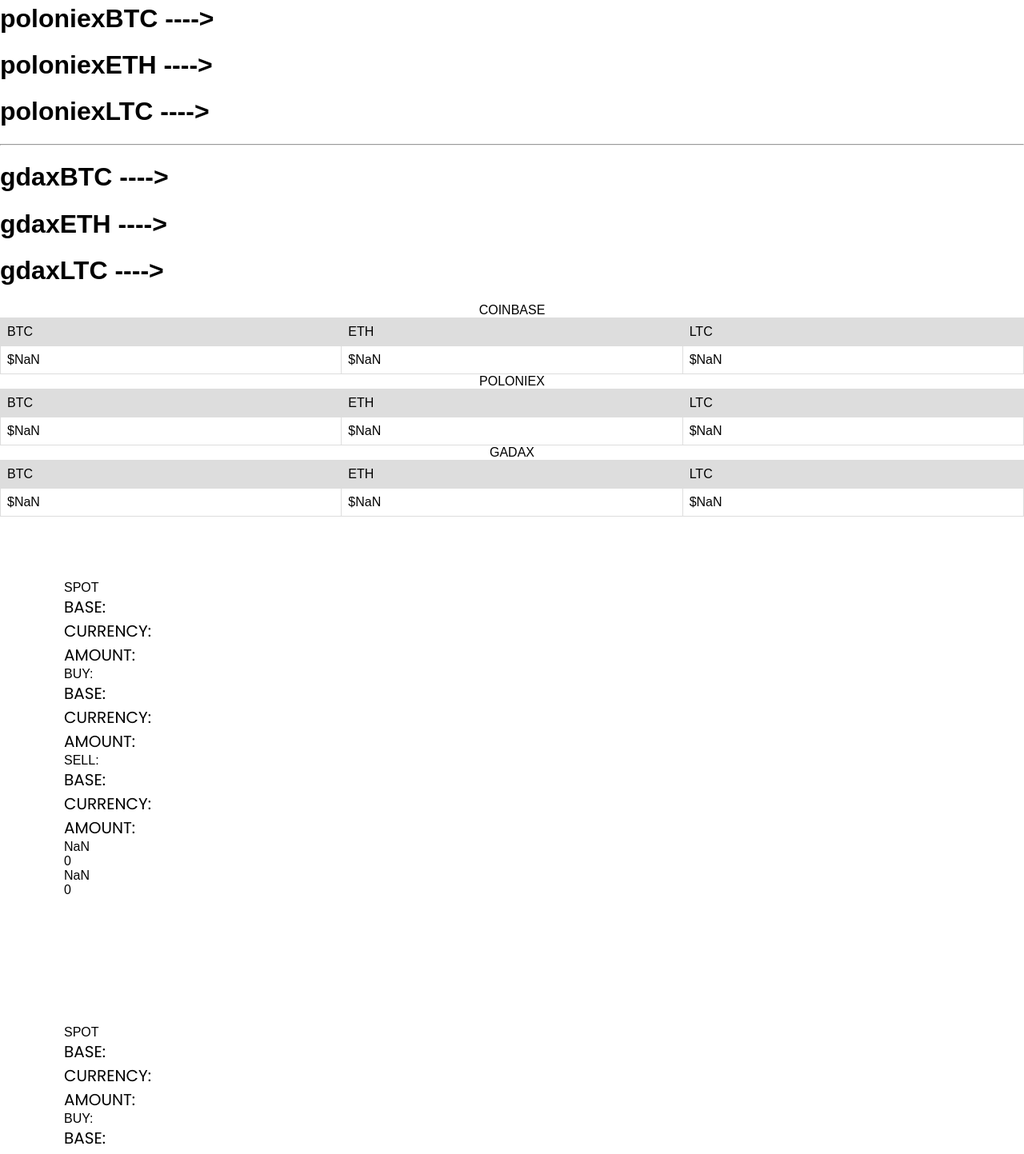
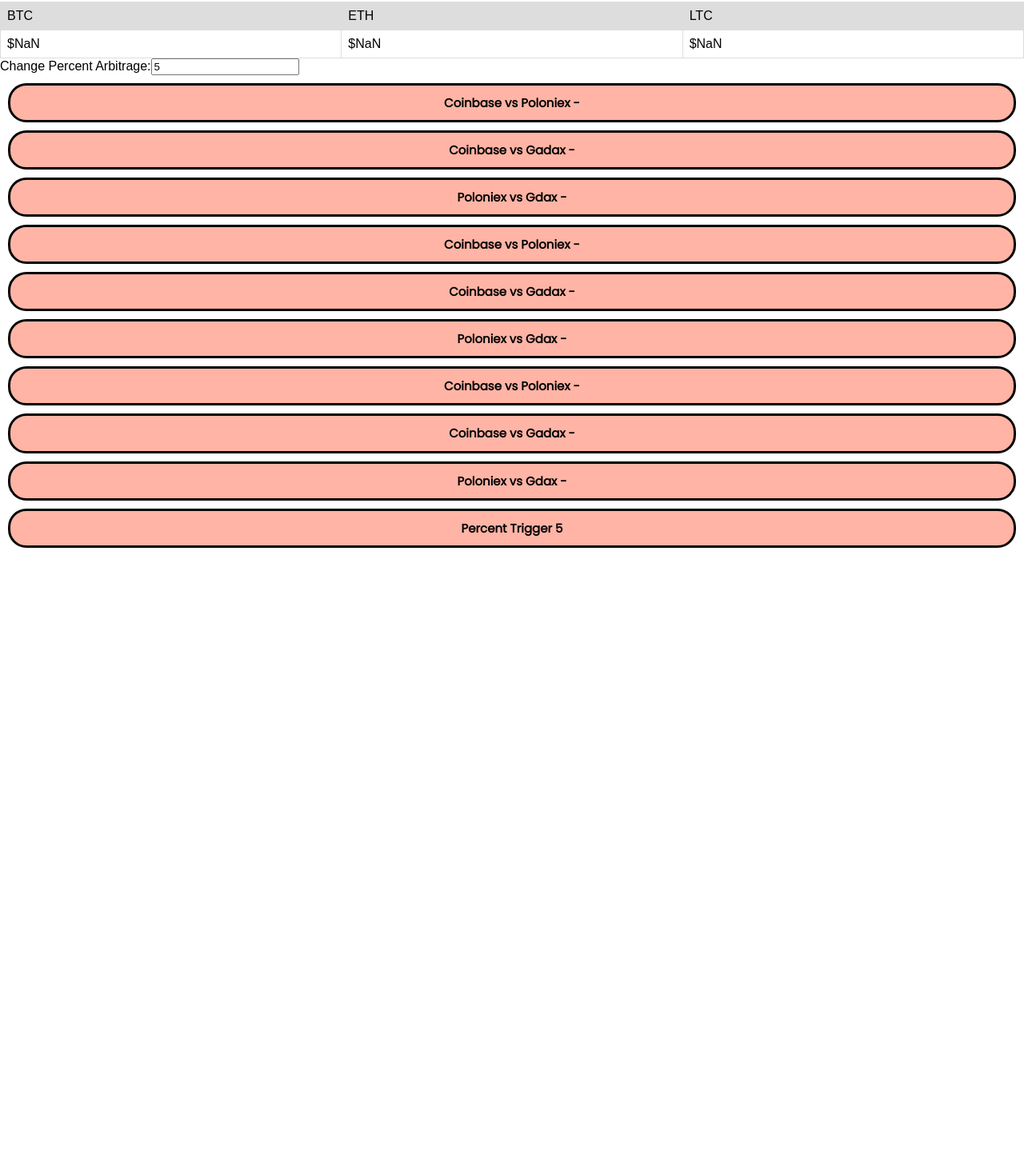
Before and after one commit to jhosuedeveloper/project4, a React (Create React App) app: page / in a window 1280 px wide. Shown: the part 407-1850 px from the top of the page at 80% size. Built offline with nearby package versions, Linux system fonts and the light colour scheme; no server answers; a web font is replaced by a local one.

Commit message:
doing final steps

```diff
--- a/src/App.css
+++ b/src/App.css
@@ -32,3 +32,19 @@
 
 
 .dollars:before { content:'$'; }
+
+.info{
+  border-radius: 23px;
+  /*background-color: #8BFFD1;*/
+  background-color: #FFB4A5;
+  border-color: black;
+  border-style: solid;
+  margin: 10px;
+}
+
+.info h1{
+    font-family: 'Poppins', sans-serif;
+    font-size: 15px;
+    text-align: center;
+
+}
--- a/src/App.js
+++ b/src/App.js
@@ -23,7 +23,16 @@
       gdaxETH:'',
       gdaxLTC:'',
       arbitrage: false,
-      triggerPercent: 0.7, //percent
+      arbt1: false,
+      arbt2: false,
+      arbt3: false,
+      arbt4: false,
+      arbt5: false,
+      arbt6: false,
+      arbt7: false,
+      arbt8: false,
+      arbt9: false,
+      triggerPercent: 5, //percent
       btcmsg1: '',
       btcmsg2: '',
       btcmsg3: '',
@@ -34,6 +43,7 @@
       ltcmsg2: '',
       ltcmsg3: ''
     }
+    this.handleChange = this.handleChange.bind(this)
   }
 
   handlecoinbaseBTH (bitcoin) {
@@ -76,50 +86,74 @@
 
         if((this.state.coinbaseBTC - this.state.poloniexBTC) <0 ){
           if (   100*(this.state.poloniexBTC - this.state.coinbaseBTC)/this.state.coinbaseBTC > this.state.triggerPercent  ){
-        this.setState({arbitrage: true})
+            this.setState({arbt1: true})
             this.setState({btcmsg1: "buy BTC in coinbase and sell it on poloniex"})
+          }
+          else{
+            this.setState({arbt1: false})
+            this.setState({btcmsg1: "No arbitrage FOR BITCOIN going on now"})
           }
         }
         else if ((this.state.coinbaseBTC - this.state.poloniexBTC) > 0 ) {
           if (   100*(this.state.coinbaseBTC - this.state.poloniexBTC)/this.state.poloniexBTC > this.state.triggerPercent  ){
-        this.setState({arbitrage: true})
+            this.setState({arbt1: true})
             this.setState({btcmsg1: "buy BTC in poloniex and sell it on coinbase"})
+          }
+          else{
+            this.setState({arbt1: false})
+            this.setState({btcmsg1: "No arbitrage FOR BITCOIN going on now"})
           }
         }
         else{
-      this.setState({arbitrage: false})
+          this.setState({arbt1: false})
           this.setState({btcmsg1: "No arbitrage FOR BITCOIN going on now"})
         }//second stage
         if((this.state.coinbaseBTC - this.state.gdaxBTC) <0 ){
           if (   100*(this.state.gdaxBTC - this.state.coinbaseBTC)/this.state.coinbaseBTC > this.state.triggerPercent  ){
-        this.setState({arbitrage: true})
+            this.setState({arbt2: true})
             this.setState({btcmsg2: "buy BTC in coinbase and sell it on gdax"})
+          }
+          else{
+            this.setState({arbt2: false})
+            this.setState({btcmsg2: "No arbitrage FOR BITCOIN going on now"})
           }
         }
         else if ((this.state.coinbaseBTC - this.state.gdaxBTC) > 0 ) {
           if (   100*(this.state.coinbaseBTC - this.state.gdaxBTC)/this.state.gdaxBTC > this.state.triggerPercent  ){
-        this.setState({arbitrage: true})
+            this.setState({arbt2: true})
             this.setState({btcmsg2: "buy BTC in gdax and sell it on coinbase"})
+          }
+          else{
+            this.setState({arbt2: false})
+            this.setState({btcmsg2: "No arbitrage FOR BITCOIN going on now"})
           }
         }
         else{
-      this.setState({arbitrage: false})
+          this.setState({arbt2: false})
           this.setState({btcmsg2: "No arbitrage FOR BITCOIN going on now"})
         }//third stage
         if((this.state.poloniexBTC - this.state.gdaxBTC) <0 ){
           if (   100*(this.state.gdaxBTC - this.state.poloniexBTC)/this.state.poloniexBTC > this.state.triggerPercent  ){
-        this.setState({arbitrage: true})
+            this.setState({arbt3: true})
             this.setState({btcmsg3: "buy BTC in poloniex and sell it on gdax"})
+          }
+          else{
+            this.setState({arbt3: false})
+            this.setState({btcmsg3: "No arbitrage FOR BITCOIN going on now"})
           }
         }
         else if ((this.state.poloniexBTC - this.state.gdaxBTC) > 0 ) {
           if (   100*(this.state.poloniexBTC - this.state.gdaxBTC)/this.state.gdaxBTC > this.state.triggerPercent  ){
-        this.setState({arbitrage: true})
+            this.setState({arbt3: true})
             this.setState({btcmsg3: "buy BTC in gdax and sell it on poloniex"})
+          }
+          else{
+            this.setState({arbt3: false})
+            this.setState({btcmsg3: "No arbitrage FOR BITCOIN going on now"})
           }
         }
         else{
-      this.setState({arbitrage: false})
+          this.setState({arbt3: false})
           this.setState({btcmsg3: "No arbitrage FOR BITCOIN going on now"})
         }
         //end of BITCOIN PHASE
@@ -131,50 +165,74 @@
 
         if((this.state.coinbaseETH - this.state.poloniexETH) <0 ){
           if (   100*(this.state.poloniexETH - this.state.coinbaseETH)/this.state.coinbaseETH > this.state.triggerPercent  ){
-        this.setState({arbitrage: true})
+            this.setState({arbt4: true})
             this.setState({ethmsg1: "buy ETH in coinbase and sell it on poloniex"})
+          }
+          else{
+            this.setState({arbt4: false})
+            this.setState({ethmsg1: "No arbitrage FOR Ethereum going on now"})
           }
         }
         else if ((this.state.coinbaseETH - this.state.poloniexETH) > 0 ) {
           if (   100*(this.state.coinbaseETH - this.state.poloniexETH)/this.state.poloniexETH > this.state.triggerPercent  ){
-        this.setState({arbitrage: true})
+            this.setState({arbt4: true})
             this.setState({ethmsg1: "buy ETH in poloniex and sell it on coinbase"})
+          }
+          else{
+            this.setState({arbt4: false})
+            this.setState({ethmsg1: "No arbitrage FOR Ethereum going on now"})
           }
         }
         else{
-      this.setState({arbitrage: false})
-      this.setState({ethmsg1: "No arbitrage FOR BITCOIN going on now"})
+          this.setState({arbt4: false})
+          this.setState({ethmsg1: "No arbitrage FOR Ethereum going on now"})
         }//second stage
         if((this.state.coinbaseETH - this.state.gdaxETH) <0 ){
           if (   100*(this.state.gdaxETH - this.state.coinbaseETH)/this.state.coinbaseETH > this.state.triggerPercent  ){
-        this.setState({arbitrage: true})
+            this.setState({arbt5: true})
             this.setState({ethmsg2: "buy ETH in coinbase and sell it on gdax"})
+          }
+          else{
+            this.setState({arbt5: false})
+            this.setState({ethmsg2: "No arbitrage FOR Ethereum going on now"})
           }
         }
         else if ((this.state.coinbaseETH - this.state.gdaxETH) > 0 ) {
           if (   100*(this.state.coinbaseETH - this.state.gdaxETH)/this.state.gdaxETH > this.state.triggerPercent  ){
-        this.setState({arbitrage: true})
+            this.setState({arbt5: true})
             this.setState({ethmsg2: "buy ETH in gdax and sell it on coinbase"})
+          }
+          else{
+            this.setState({arbt5: false})
+            this.setState({ethmsg2: "No arbitrage FOR Ethereum going on now"})
           }
         }
         else{
-      this.setState({arbitrage: false})
-      this.setState({ethmsg2: "No arbitrage FOR BITCOIN going on now"})
+          this.setState({arbt5: false})
+          this.setState({ethmsg2: "No arbitrage FOR Ethereum going on now"})
         }//third stage
         if((this.state.poloniexETH - this.state.gdaxETH) <0 ){
           if (   100*(this.state.gdaxETH - this.state.poloniexETH)/this.state.poloniexETH > this.state.triggerPercent  ){
-        this.setState({arbitrage: true})
+            this.setState({arbt6: true})
             this.setState({ethmsg3: "buy ETH in poloniex and sell it on gdax"})
+          }
+          else{
+            this.setState({arbt6: false})
+            this.setState({ethmsg3: "No arbitrage for ETHEREUM going on now"})
           }
         }
         else if ((this.state.poloniexETH - this.state.gdaxETH) > 0 ) {
           if (   100*(this.state.poloniexETH - this.state.gdaxETH)/this.state.gdaxETH > this.state.triggerPercent  ){
-        this.setState({arbitrage: true})
+            this.setState({arbt6: true})
             this.setState({ethmsg3: "buy ETH in gdax and sell it on poloniex"})
+          }
+          else{
+            this.setState({arbt6: false})
+            this.setState({ethmsg3: "No arbitragefor ETHEREUM going on now"})
           }
         }
         else{
-      this.setState({arbitrage: false})
+          this.setState({arbt6: false})
           this.setState({ethmsg3: "No arbitrage for ETHEREUM going on now"})
         }//end of ETHEREUM PHASE
 
@@ -184,50 +242,74 @@
 
         if((this.state.coinbaseLTC - this.state.poloniexLTC) <0 ){
           if (   100*(this.state.poloniexLTC - this.state.coinbaseLTC)/this.state.coinbaseLTC > this.state.triggerPercent  ){
-        this.setState({arbitrage: true})
+            this.setState({arbt7: true})
             this.setState({ltcmsg1: "buy LTC in coinbase and sell it on poloniex"})
+          }
+          else{
+            this.setState({arbt7: false})
+            this.setState({ltcmsg1: "No arbitrage FOR LITECOIN going on now"})
           }
         }
         else if ((this.state.coinbaseLTC - this.state.poloniexLTC) > 0 ) {
           if (   100*(this.state.coinbaseLTC - this.state.poloniexLTC)/this.state.poloniexLTC > this.state.triggerPercent  ){
-        this.setState({arbitrage: true})
+            this.setState({arbt7: true})
             this.setState({ltcmsg1: "buy LTC in poloniex and sell it on coinbase"})
+          }
+          else{
+            this.setState({arbt7: false})
+            this.setState({ltcmsg1: "No arbitrage FOR LITECOIN going on now"})
           }
         }//second stage
         else{
-      this.setState({arbitrage: false})
-      this.setState({ltcmsg1: "No arbitrage FOR BITCOIN going on now"})
+          this.setState({arbt7: false})
+          this.setState({ltcmsg1: "No arbitrage FOR LITECOIN going on now"})
         }
         if((this.state.coinbaseLTC - this.state.gdaxLTC) <0 ){
           if (   100*(this.state.gdaxLTC - this.state.coinbaseLTC)/this.state.coinbaseLTC > this.state.triggerPercent  ){
-        this.setState({arbitrage: true})
+            this.setState({arbt8: true})
             this.setState({ltcmsg2: "buy LTC in coinbase and sell it on gdax"})
+          }
+          else{
+            this.setState({arbt8: false})
+            this.setState({ltcmsg2: "No arbitrage FOR LITECOIN going on now"})
           }
         }
         else if ((this.state.coinbaseLTC - this.state.gdaxLTC) > 0 ) {
           if (   100*(this.state.coinbaseLTC - this.state.gdaxLTC)/this.state.gdaxLTC > this.state.triggerPercent  ){
-        this.setState({arbitrage: true})
+            this.setState({arbt8: true})
             this.setState({ltcmsg2: "buy LTC in gdax and sell it on coinbase"})
+          }
+          else{
+            this.setState({arbt8: false})
+            this.setState({ltcmsg2: "No arbitrage FOR LITECOIN going on now"})
           }
         }//third stage
         else{
-      this.setState({arbitrage: false})
-      this.setState({ltcmsg2: "No arbitrage FOR BITCOIN going on now"})
+          this.setState({arbt8: false})
+          this.setState({ltcmsg2: "No arbitrage FOR LITECOIN going on now"})
         }
         if((this.state.poloniexLTC - this.state.gdaxLTC) <0 ){
           if (   100*(this.state.gdaxLTC - this.state.poloniexLTC)/this.state.poloniexLTC > this.state.triggerPercent  ){
-        this.setState({arbitrage: true})
+            this.setState({arbt9: true})
             this.setState({ltcmsg3: "buy LTC in poloniex and sell it on gdax"})
+          }
+          else{
+            this.setState({arbt9: false})
+            this.setState({ltcmsg3: "No arbitrage for LITECOIN going on now"})
           }
         }
         else if ((this.state.poloniexLTC - this.state.gdaxLTC) > 0 ) {
           if (   100*(this.state.poloniexLTC - this.state.gdaxLTC)/this.state.gdaxLTC > this.state.triggerPercent  ){
-        this.setState({arbitrage: true})
+            this.setState({arbt9: true})
             this.setState({ltcmsg3: "buy LTC in gdax and sell it on poloniex"})
+          }
+          else{
+            this.setState({arbt9: false})
+            this.setState({ltcmsg3: "No arbitrage for LITECOIN going on now"})
           }
         }
         else{
-      this.setState({arbitrage: false})
+          this.setState({arbt9: false})
           this.setState({ltcmsg3: "No arbitrage for LITECOIN going on now"})
         }//end of LITECOIN PHASE
 
@@ -237,29 +319,26 @@
       }
     },1000)
   }
-  render() {
 
-    //making sure all values are loaded first
+
+  handleChange(event) {
+
+    console.log(event.target.value)
+    this.setState({
+      triggerPercent: event.target.value
+    });
+  }
+
+  handleSubmit(event) {
+    alert('the percentage for arbitrage was changed to: ' + this.state.triggerPercent);
+    event.preventDefault();
+  }
 
 
 
 
 
-
-
-
-
-
-
-
-
-
-
-
-
-
-
-
+  render() {
 
 
     let params={
@@ -278,29 +357,6 @@
             <hr></hr>
           </h1>
         </header>
-          <h1> {this.state.btcmsg1}</h1>
-          <h1> {this.state.btcmsg2}</h1>
-          <h1> {this.state.btcmsg3}</h1>
-          <h1> {this.state.ethmsg1}</h1>
-          <h1> {this.state.ethmsg2}</h1>
-          <h1> {this.state.ethmsg3}</h1>
-          <h1> {this.state.ltcmsg1}</h1>
-          <h1> {this.state.ltcmsg2}</h1>
-          <h1> {this.state.ltcmsg3}</h1>
-          <h1>coinbaseBTC ----> {this.state.coinbaseBTC}</h1>
-          <h1>coinbaseETH ----> {this.state.coinbaseETH}</h1>
-          <h1>coinbaseLTC ----> {this.state.coinbaseLTC}</h1>
-          <hr></hr>
-          <h1>poloniexBTC ----> {this.state.poloniexBTC}</h1>
-          <h1>poloniexETH ----> {this.state.poloniexETH}</h1>
-          <h1>poloniexLTC ----> {this.state.poloniexLTC}</h1>
-          <hr></hr>
-          <h1>gdaxBTC ----> {this.state.gdaxBTC}</h1>
-          <h1>gdaxETH ----> {this.state.gdaxETH}</h1>
-          <h1>gdaxLTC ----> {this.state.gdaxLTC}</h1>
-
-
-
 
 
         <main>
@@ -352,6 +408,29 @@
 
 
 
+          <form >
+            <label>
+              Change Percent Arbitrage:
+              <input type="number" value={this.state.triggerPercent} onChange={this.handleChange} />
+            </label>
+
+          </form>
+
+
+          <div>
+            <div className="info"><h1> Coinbase vs Poloniex    -   {this.state.btcmsg1}</h1></div>
+            <div className="info"><h1> Coinbase vs Gadax       -   {this.state.btcmsg2}</h1></div>
+            <div className="info"><h1> Poloniex vs Gdax        -   {this.state.btcmsg3}</h1></div>
+            <div className="info"><h1> Coinbase vs Poloniex    -   {this.state.ethmsg1}</h1></div>
+            <div className="info"><h1> Coinbase vs Gadax       -   {this.state.ethmsg2}</h1></div>
+            <div className="info"><h1> Poloniex vs Gdax        -   {this.state.ethmsg3}</h1></div>
+            <div className="info"><h1> Coinbase vs Poloniex    -   {this.state.ltcmsg1}</h1></div>
+            <div className="info"><h1> Coinbase vs Gadax       -   {this.state.ltcmsg2}</h1></div>
+            <div className="info"><h1>Poloniex vs Gdax         - {this.state.ltcmsg3}</h1></div>
+            <div className="info"><h1> Percent Trigger {this.state.triggerPercent}</h1> </div>
+          </div>
+
+
 
           <div className='coin'>
             <BitcoinCoinbase
--- a/src/coinbaseExchange/BitcoinCoinbase.js
+++ b/src/coinbaseExchange/BitcoinCoinbase.js
@@ -94,27 +94,6 @@
 
     return (
       <div>
-      SPOT
-      <div className="values">BASE:{this.state.coinbasespotBase} </div>
-      <div className="values">CURRENCY: {this.state.coinbasespotCurrency} </div>
-      <div className="values">AMOUNT: {this.state.coinbasespotAmount} </div>
-      BUY:
-      <div className="values">BASE:{this.state.coinbasebuyBase} </div>
-      <div className="values">CURRENCY: {this.state.coinbasebuyCurrency} </div>
-      <div className="values">AMOUNT: {this.state.coinbasebuyAmount} </div>
-      SELL:
-      <div className="values">BASE:{this.state.coinbasesellBase} </div>
-      <div className="values">CURRENCY: {this.state.coinbasesellCurrency} </div>
-      <div className="values">AMOUNT: {this.state.coinbasesellAmount} </div>
-
-
-{100*(this.state.coinbasebuyAmount-this.state.coinbasespotAmount)/this.state.coinbasespotAmount}
-<div>{this.state.coinbasebuyAmount-this.state.coinbasespotAmount}</div>
-{100*(this.state.coinbasespotAmount-this.state.coinbasesellAmount)/this.state.coinbasespotAmount}
-<div>{this.state.coinbasespotAmount-this.state.coinbasesellAmount}</div>
-
-
-
       </div>
     )
   }
--- a/src/coinbaseExchange/EthereumCoinbase.js
+++ b/src/coinbaseExchange/EthereumCoinbase.js
@@ -94,26 +94,6 @@
 
     return (
       <div>
-      SPOT
-      <div className="values">BASE:{this.state.coinbasespotBase} </div>
-      <div className="values">CURRENCY: {this.state.coinbasespotCurrency} </div>
-      <div className="values">AMOUNT: {this.state.coinbasespotAmount} </div>
-      BUY:
-      <div className="values">BASE:{this.state.coinbasebuyBase} </div>
-      <div className="values">CURRENCY: {this.state.coinbasebuyCurrency} </div>
-      <div className="values">AMOUNT: {this.state.coinbasebuyAmount} </div>
-      SELL:
-      <div className="values">BASE:{this.state.coinbasesellBase} </div>
-      <div className="values">CURRENCY: {this.state.coinbasesellCurrency} </div>
-      <div className="values">AMOUNT: {this.state.coinbasesellAmount} </div>
-
-
-{100*(this.state.coinbasebuyAmount-this.state.coinbasespotAmount)/this.state.coinbasespotAmount}
-<div>{this.state.coinbasebuyAmount-this.state.coinbasespotAmount}</div>
-{100*(this.state.coinbasespotAmount-this.state.coinbasesellAmount)/this.state.coinbasespotAmount}
-<div>{this.state.coinbasespotAmount-this.state.coinbasesellAmount}</div>
-
-
 
       </div>
     )
```
Also changed, not shown: src/coinbaseExchange/LitecoinCoinbase.js (+0 -19 lines), src/gdaxExchange/Gdax.js (+0 -15 lines), src/poloniexExchange/Poloniex.js (+0 -15 lines). Lines whose indentation alone changed are shown as unchanged.
